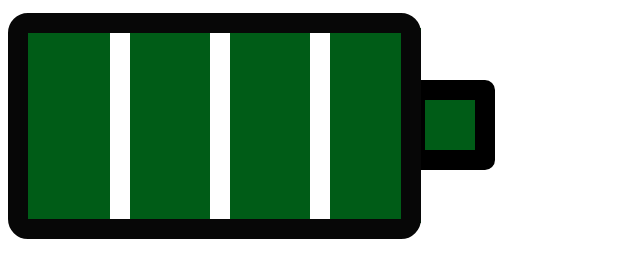
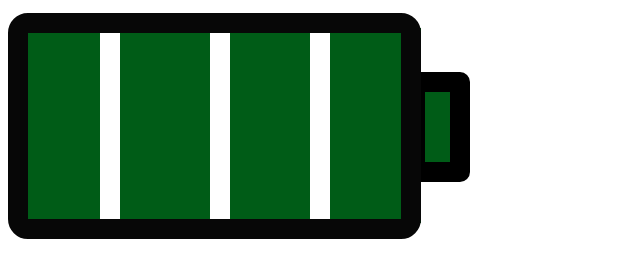
Before and after one commit to Rodzertinas/css-animeted-battery-loading, a website: page index.html in a window 1280 px wide. Shown: the whole page, without its empty margins (0-640 px from the left). Drawn offline with Linux system fonts and the light colour scheme.

Commit message:
Batter 100%

```diff
--- a/main.css/main.css
+++ b/main.css/main.css
@@ -9,7 +9,7 @@
         width: 20px;
         height: 210px;
         background-color: #ffffff;
-        left: 110px;
+        left: 100px;
     }
     .antrasstulpas{
         position: absolute;
@@ -35,7 +35,7 @@
     .uzdengimas1{
         position: absolute;
         width: 70px;
-        height: 90px;
+        height: 80px;
         background-color: rgb(255, 255, 255);
         left: 421px;
     }
@@ -45,7 +45,7 @@
         height: 92px;
         background-color: rgb(255, 255, 255);
         left: 421px;
-        top: 155px;
+        top: 165px;
     }
 
     .baterija{
@@ -61,15 +61,15 @@
     .taskiukas{
         border-radius: 10px;
         position: absolute;
-        width: 50px;
-        height: 50px;
+        width: 25px;
+        height: 70px;
         border: solid 20px;
         left: 405px;
-        top: 80px;
+        top: 72px;
     }
     .pirmas{
         position: absolute;
-        width: 930px;
+        width: 870px;
         height: 200px;
         left: 20px;
         top: -3px;
```
